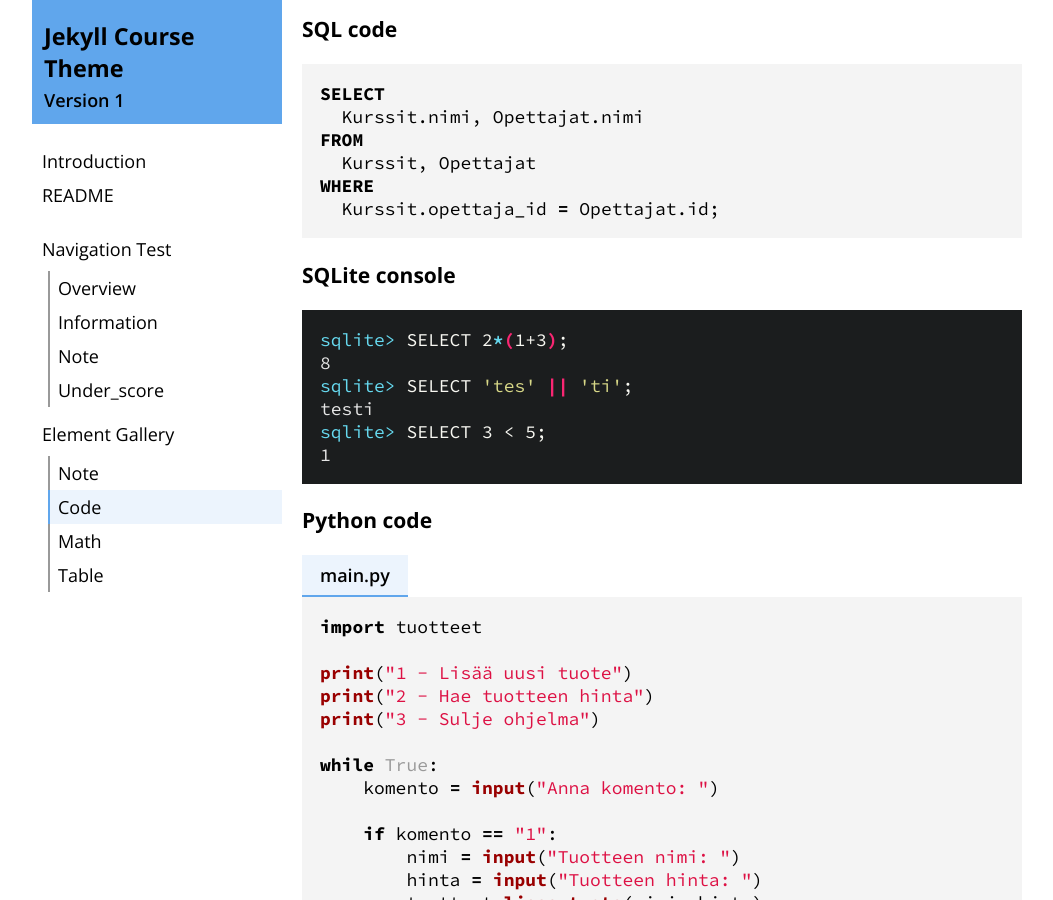
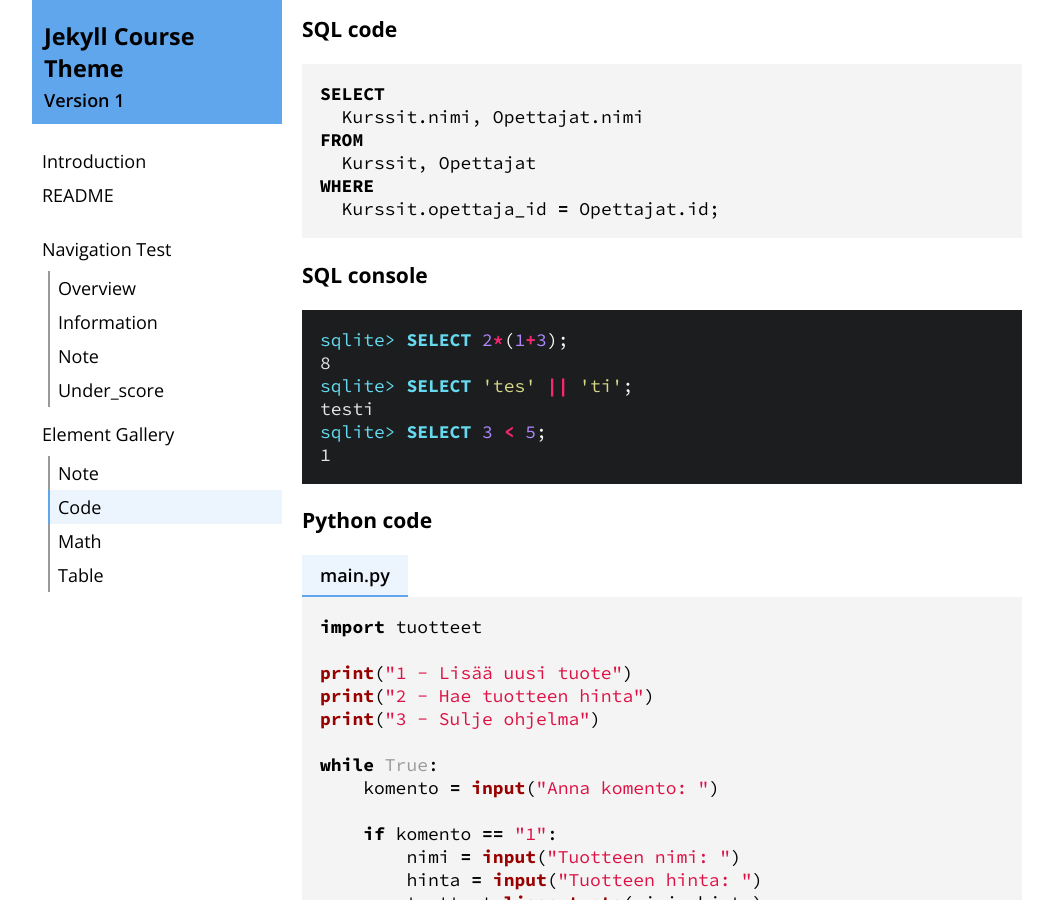
Before and after one commit to ollpu/jekyll-course-theme, a Jekyll site: the page built from _material/02-gallery.md, in a window 1280 px wide and 900 px high, scrolled down 773 px. Shown: the whole window, without its empty margins (113-1166 px from the left). Built offline with Jekyll 4.4.1, drawn with Linux system fonts in a browser that asks for light colours.

Commit message:
Revert "Use "sqlite" syntax instead of "sql""
This reverts commit e895a5bb625b916fa22025983057db902a20b44d.

````diff
--- a/_material/02-gallery.md
+++ b/_material/02-gallery.md
@@ -53,9 +53,9 @@ WHERE
   Kurssit.opettaja_id = Opettajat.id;
 ```
 
-### SQLite console
+### SQL console
 
-```console?lang=sqlite
+```console?lang=sql
 sqlite> SELECT 2*(1+3);
 8
 sqlite> SELECT 'tes' || 'ti';
````
Also changed, not shown: README.md (+1 -1 lines).
